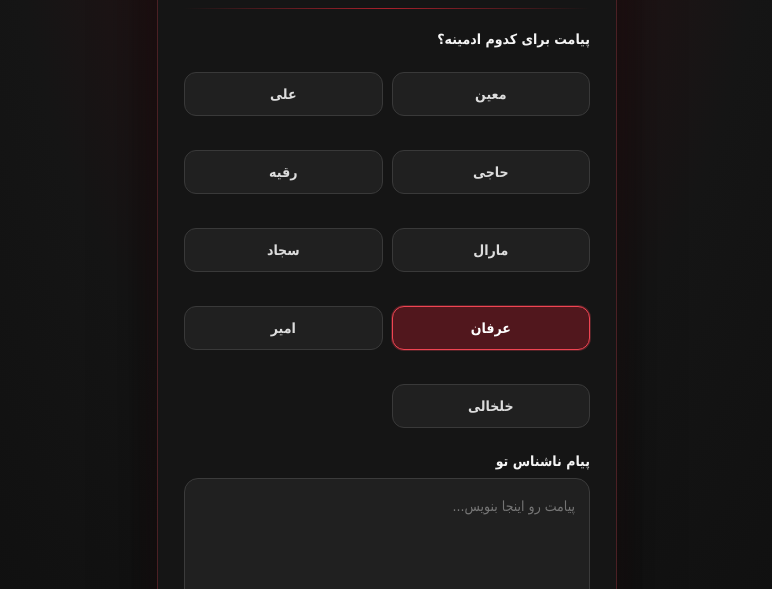
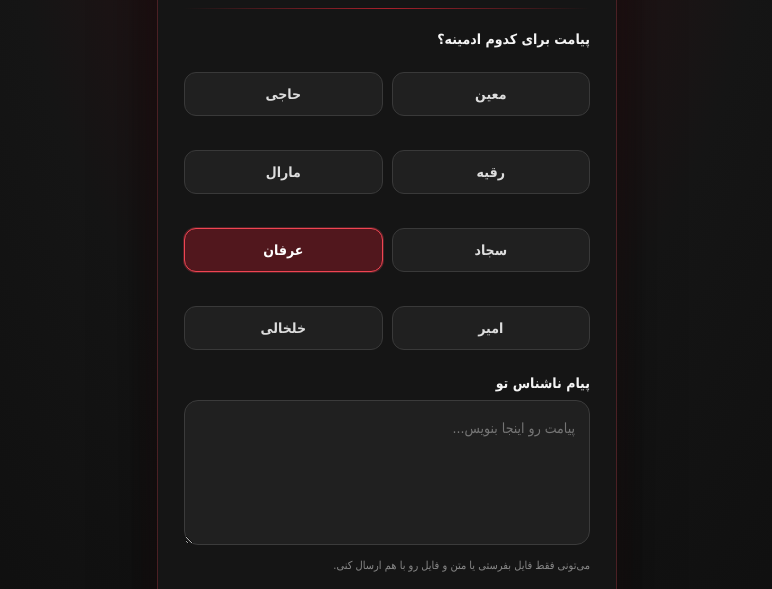
Before and after one commit to erfanerfan7791-sudo/nashenas-scroll-gap, a website: page index.html in a window 1280 px wide. Shown: the part 198-787 px from the top of the page, without its empty margins (253-1025 px from the left). Drawn offline with Linux system fonts and the light colour scheme.

Commit message:
Update index.html

```diff
--- a/index.html
+++ b/index.html
@@ -93,7 +93,6 @@ button:disabled{opacity:.6;cursor:wait}
 
 <div class="admins">
 <label class="admin"><input type="radio" name="admin" value="معین"><span>معین</span></label>
-<label class="admin"><input type="radio" name="admin" value="علی"><span>علی</span></label>
 <label class="admin"><input type="radio" name="admin" value="حاجی"><span>حاجی</span></label>
 <label class="admin"><input type="radio" name="admin" value="رقیه"><span>رقیه</span></label>
 <label class="admin"><input type="radio" name="admin" value="مارال"><span>مارال</span></label>
```
